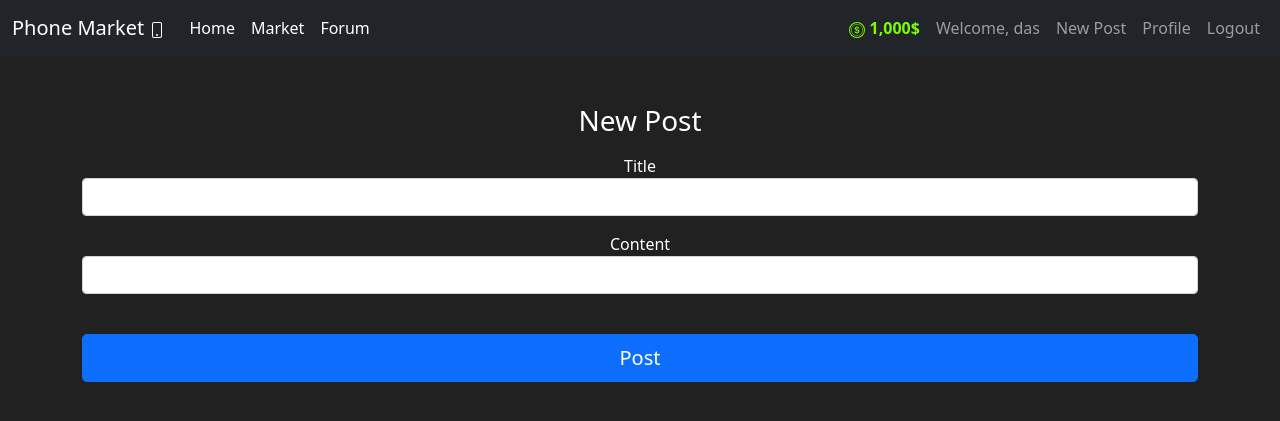
After one commit to chrisfid/flask-phone-market, a Flask app: page /post/new in a window 1280 px wide. The commit adds this page. Shown: the top 421 px of the page. Run offline with Flask 2, Linux system fonts and the light colour scheme; a user stored in the database is signed in; some libraries are stand-ins or nearby versions.

Commit message:
feat: 'post' db table; user can add a post

```diff
--- a/market/forms.py
+++ b/market/forms.py
@@ -1,3 +1,4 @@
+from flask.app import Flask
 from flask_wtf import FlaskForm
 from flask_wtf.file import FileField, FileAllowed
 from flask_login import current_user
@@ -50,3 +51,8 @@ class UpdateAccountForm(FlaskForm):
       email_address = User.query.filter_by(email_address=email_address_to_check.data).first()
       if email_address:
         raise ValidationError('That email address already exists. Please choose a different one')
+
+class PostForm(FlaskForm):
+  title = StringField('Title', validators=[DataRequired()])
+  content = StringField('Content', validators=[DataRequired()])
+  submit = SubmitField('Post')
--- a/market/models.py
+++ b/market/models.py
@@ -1,3 +1,6 @@
+from datetime import datetime
+from sqlalchemy.sql.schema import PrimaryKeyConstraint
+from sqlalchemy.sql import func
 from market import db, login_manager
 from market import bcrypt
 from flask_login import UserMixin
@@ -15,6 +18,10 @@ class User(db.Model, UserMixin):
     # Must be default -> server_default so that you can add a col to an existing db
     image_file = db.Column(db.Integer(), nullable=False, server_default='default-profile-pic.jpg')
     items = db.relationship('Item', backref='owned_user', lazy=True)
+    posts = db.relationship('Post', backref='author', lazy=True)
+
+    def __repr__(self):
+        return f'User: {self.username}'
 
     @property
     def prettier_budget(self):
@@ -59,3 +66,13 @@ class Item(db.Model):
         self.owner = None
         user.budget += self.price
         db.session.commit()
+
+class Post(db.Model):
+    id = db.Column(db.Integer(), primary_key=True)
+    title = db.Column(db.String(100), nullable=False)
+    time_created = db.Column(db.DateTime(timezone=True), server_default=func.now())
+    content = db.Column(db.Text, nullable=False)
+    user_id = db.Column(db.Integer, db.ForeignKey('user.id'), nullable=False)
+
+    def __repr__(self):
+        return f'Post({self.title}, {self.date_posted})'
--- a/market/routes.py
+++ b/market/routes.py
@@ -3,10 +3,11 @@ import os
 from PIL import Image
 from flask_login.utils import logout_user
 from sqlalchemy.orm.query import Query
+from wtforms import validators
 from market import app
 from flask import render_template, redirect, url_for, flash, request
-from market.models import Item, User
-from market.forms import LoginForm, RegisterForm, PurchaseItemForm, SellItemForm, UpdateAccountForm
+from market.models import Item, User, Post
+from market.forms import LoginForm, RegisterForm, PurchaseItemForm, SellItemForm, UpdateAccountForm, PostForm
 from market import db
 from flask_login import login_user, logout_user, login_required, current_user
 
@@ -121,3 +122,20 @@ def account_page():
     print(current_user.image_file)
     image_file = url_for('static', filename=f'profile_pics/{current_user.image_file}')
     return render_template('account.html', image_file=image_file, form=form)
+
+@app.route('/post/new', methods=['GET', 'POST'])
+@login_required
+def new_post():
+    form = PostForm()
+    if form.validate_on_submit():
+        post = Post(title=form.title.data,  content=form.content.data, author=current_user)
+        db.session.add(post)
+        db.session.commit()
+        flash('Your post has been created!', 'success')
+        return redirect(url_for('forum_page'))
+    return render_template('create_post.html', form=form)
+
+@app.route('/forum')
+def forum_page():
+    posts = Post.query.all()
+    return render_template('forum.html', posts=posts)
--- a/market/templates/base.html
+++ b/market/templates/base.html
@@ -45,6 +45,9 @@
             <li class="nav-item">
               <a class="nav-link active" aria-current="page" href="{{ url_for('market_page') }}">Market</a>
             </li>
+            <li class="nav-item">
+              <a class="nav-link active" aria-current="page" href="{{ url_for('forum_page') }}">Forum</a>
+            </li>
           </ul>
           <ul class="navbar-nav mb-2 mb-lg-0">
             {% if current_user.is_authenticated %}
@@ -60,6 +63,9 @@
             </li>
             <li class="nav-item">
               <a class="nav-link">Welcome, {{ current_user.username }}</a>
+            </li>
+            <li class="nav-item">
+              <a class="nav-link" href="{{ url_for('new_post') }} ">New Post</a>
             </li>
             <li class="nav-item">
               <a class="nav-link" href="{{ url_for('account_page') }} ">Profile</a>
--- /dev/null
+++ b/market/templates/create_post.html
@@ -0,0 +1,31 @@
+{% extends 'base.html' %}
+{% block title %}
+  New Post
+{% endblock %}
+
+{% block content %}
+<body class="text-center">
+  <div class="container">
+    <br>
+    <br>
+    <form method="POST" class="form-signin" style="color:white">
+      {{ form.hidden_tag() }}
+      <h1 class="h3 mb-3 font-weight-normal">
+        New Post
+      </h1>
+      <div class="mb-3">
+        {{ form.title.label() }}
+        {{ form.title(class="form-control") }}
+      </div>
+      <div class="mb-3">
+        {{ form.content.label() }}
+        {{ form.content(class="form-control", rows="4") }}
+      </div>
+      <br>
+      <div class="d-grid gap-2">
+        {{ form.submit(class="btn btn-lg btn-primary") }}
+      </div>
+    </form>
+  </div>
+</body>
+{% endblock %}
```
Also changed, not shown: market/templates/forum.html (added, +19 -0 lines), migrations/versions/20f63aef5c8e_.py (deleted, +0 -24 lines), migrations/versions/6eb0438a6b45_.py (added, +36 -0 lines), requirements.txt (+25 -7 lines), market/market.db.
